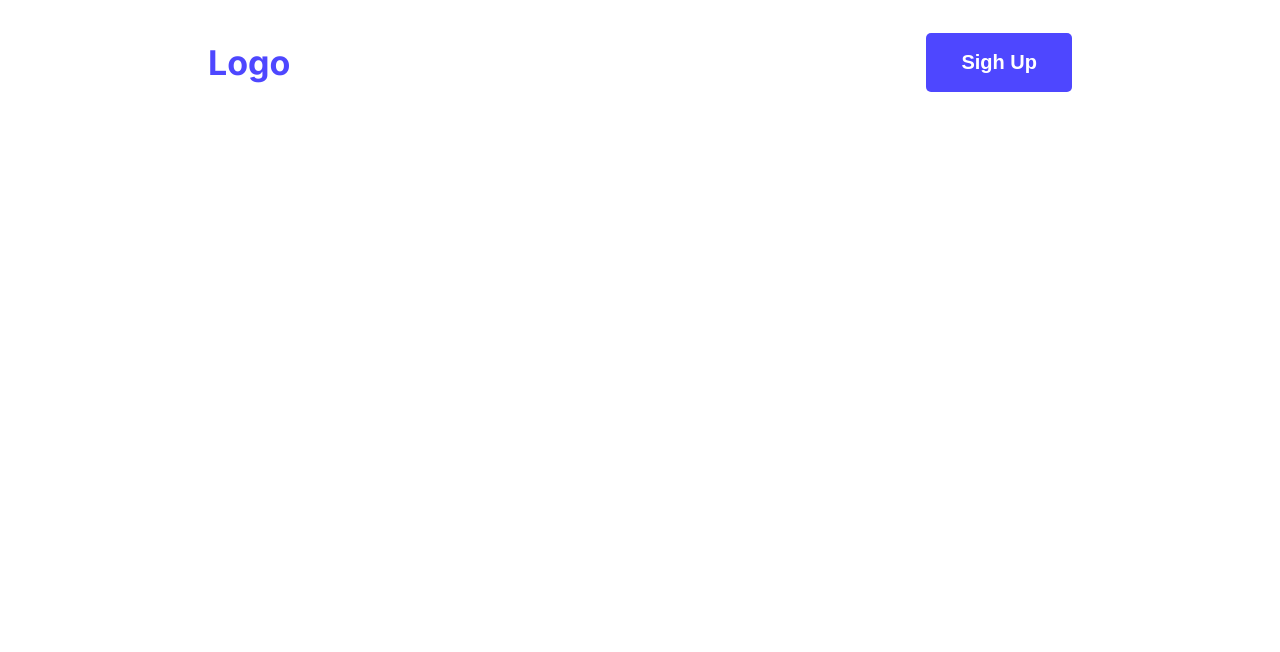
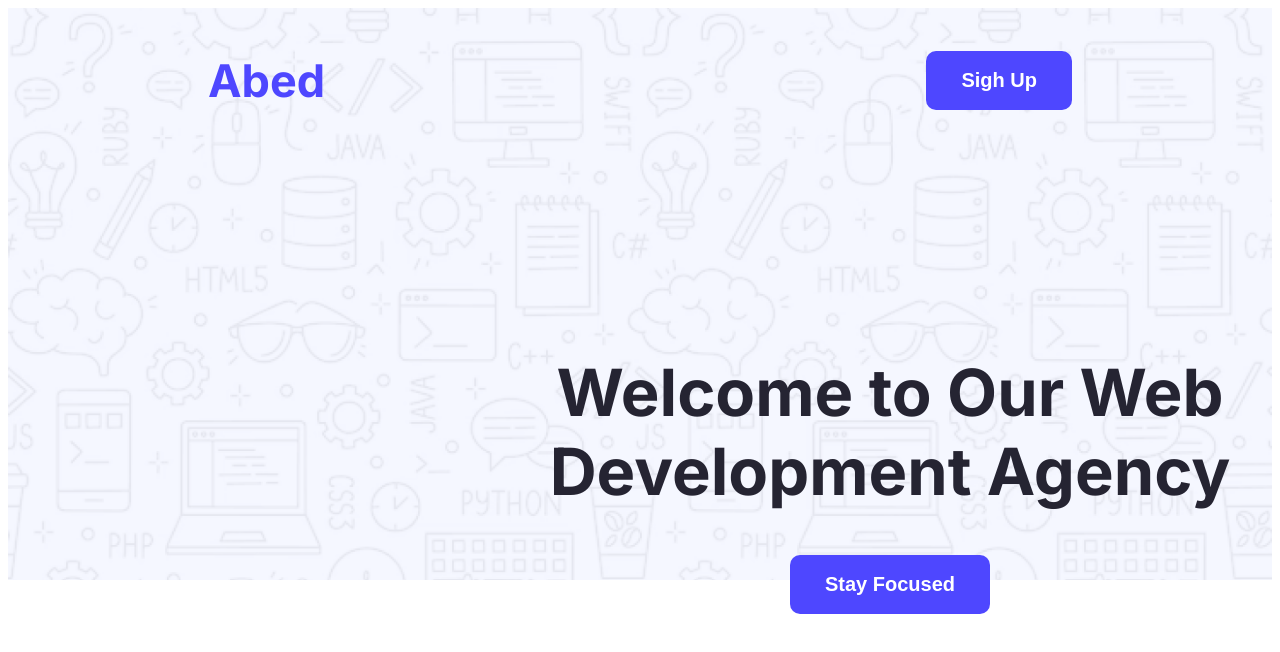
Before and after one commit to the-abed/landing-launchpad, a plain HTML site: page index.html in a window 1280 px wide. Drawn offline with Linux system fonts and the light colour scheme.

Commit message:
banner added

```diff
--- a/index.html
+++ b/index.html
@@ -16,11 +16,18 @@
 <body class="inter-font">
     <header>
         <nav>
-            <h3 class="nav-title">Logo</h3>
+            <h3 class="nav-title">Abed</h3>
             <button class="button-primary">Sigh Up</button>
         </nav>
+        <div class="banner">
+            <div class="banner-content">
+                <h1 class="banner-title">Welcome to Our Web Development Agency</h1>
+                <button class="button-primary">Stay Focused</button>
+            </div>
+        </div>
 
     </header>
+
 
 </body>
 
--- a/style/style.css
+++ b/style/style.css
@@ -7,7 +7,8 @@
 }
 .nav-title{
     color: rgba(78, 71, 255, 1);
-    font-size: 34px;
+    font-size: 45px;
+    font-weight: bold;
 }
 nav{
     display: flex;
@@ -22,5 +23,22 @@ nav{
     color: white;
     border: none;
     padding: 18px 35px;
-    border-radius: 5px;
+    border-radius: 10px;
 }
+header{
+    background-image: url(image/Hero-bg.png);
+    background-repeat: no-repeat;
+    background-size: 100%;
+    height: 800px;
+}
+.banner-title{
+    color: rgba(37, 36, 50, 1);
+    font-size: 65px;
+    font-weight: bold;
+}
+.banner-content{
+    margin-top: 200px;
+    margin-left: 500px;
+    max-width: 900px;
+    text-align: center;
+}
```
Also changed, not shown: style/image/Hero-bg.png (renamed from style/Hero-bg.png), style/image/avatar.png (renamed from style/avatar.png), style/image/icon-star.png (renamed from style/icon-star.png), style/image/wc-big.png (renamed from style/wc-big.png), style/image/wc-mini.png (renamed from style/wc-mini.png).
